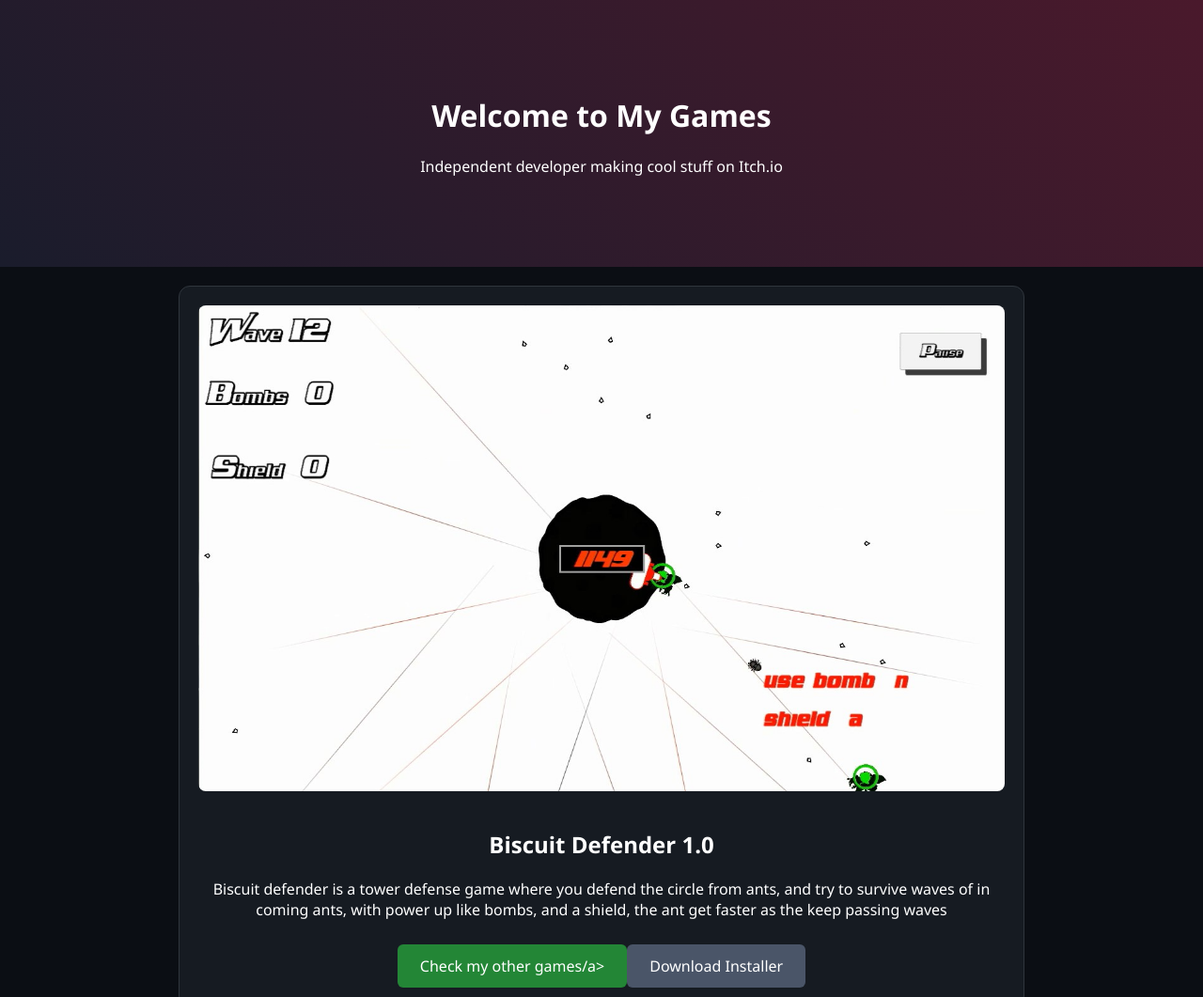
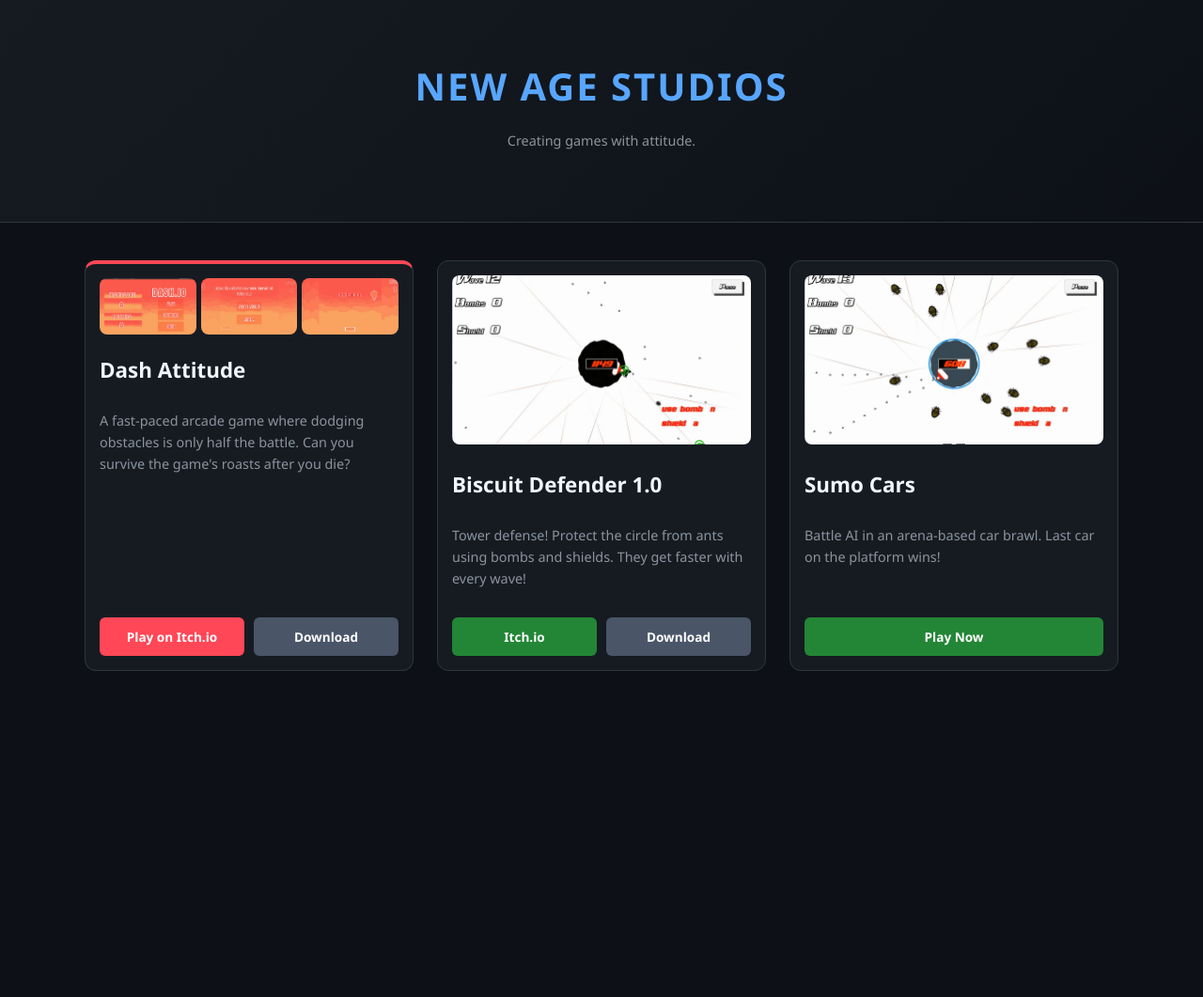
Before and after one commit to dart256/dart256.github.io, a plain HTML site: page index.html in a window 1280 px wide. Shown: the top 1061 px of the page at 94% size. After the commit the page ends 800 px from the top, so only its background shows below. Drawn offline with Linux system fonts and the light colour scheme.

Commit message:
Update index.html

```diff
--- a/index.html
+++ b/index.html
@@ -1,50 +1,145 @@
 <!DOCTYPE html>
-<html>
+<html lang="en">
 <head>
+    <meta charset="UTF-8">
+    <meta name="viewport" content="width=device-width, initial-scale=1.0">
     <title>New Age Studios</title>
-    <meta name="viewport" content="width=device-width, initial-scale=1">
     <style>
-        body { background: #0b0e14; color: white; font-family: 'Segoe UI', sans-serif; margin: 0; text-align: center; }
-        header { padding: 80px 20px; background: linear-gradient(45deg, #1a1c2c, #4a192c); }
-        .container { max-width: 900px; margin: auto; padding: 20px; }
+        /* Modern Gaming Theme */
+        body {
+            background: #0d1117;
+            color: #c9d1d9;
+            font-family: 'Segoe UI', Roboto, Helvetica, Arial, sans-serif;
+            margin: 0;
+            line-height: 1.6;
+        }
+
+        header {
+            padding: 60px 20px;
+            background: linear-gradient(135deg, #161b22 0%, #0d1117 100%);
+            border-bottom: 1px solid #30363d;
+            text-align: center;
+        }
+
+        header h1 {
+            margin: 0;
+            font-size: 2.5rem;
+            color: #58a6ff;
+            text-transform: uppercase;
+            letter-spacing: 2px;
+        }
+
+        /* The Grid Layout - Makes images smaller and side-by-side */
+        .container {
+            max-width: 1100px;
+            margin: auto;
+            padding: 40px 20px;
+            display: grid;
+            grid-template-columns: repeat(auto-fit, minmax(300px, 1fr));
+            gap: 25px; /* Space between cards */
+        }
+
         .game-card {
             background: #161b22;
             border: 1px solid #30363d;
             border-radius: 12px;
-            padding: 20px;
-            margin-bottom: 30px;
-            transition: 0.3s;
+            padding: 15px;
+            display: flex;
+            flex-direction: column;
+            transition: all 0.3s ease;
+            position: relative;
+            overflow: hidden;
         }
-        .game-card:hover { border-color: #58a6ff; transform: scale(1.02); }
+
+        .game-card:hover {
+            border-color: #58a6ff;
+            transform: translateY(-5px);
+            box-shadow: 0 10px 20px rgba(0,0,0,0.5);
+        }
+
+        /* Styling the images to be uniform */
+        .game-card img {
+            width: 100%;
+            height: 180px;
+            object-fit: cover; /* Crops image to fit perfectly */
+            border-radius: 8px;
+            margin-bottom: 15px;
+        }
+
+        /* Screenshot Gallery for Dash Attitude */
+        .gallery {
+            display: grid;
+            grid-template-columns: 1fr 1fr 1fr;
+            gap: 5px;
+            margin-bottom: 10px;
+        }
+        .gallery img { height: 60px; margin-bottom: 0; }
+
+        h2 { margin: 10px 0; font-size: 1.4rem; color: #f0f6fc; }
+        p { font-size: 0.9rem; color: #8b949e; flex-grow: 1; }
+
+        .btn-group { display: flex; flex-wrap: wrap; gap: 10px; margin-top: 15px; }
+
         .btn {
-            background: #238636; color: white; padding: 12px 24px;
-            text-decoration: none; border-radius: 6px; display: inline-block; margin-top: 10px;
+            flex: 1;
+            background: #238636;
+            color: white;
+            padding: 10px 12px;
+            text-align: center;
+            text-decoration: none;
+            border-radius: 6px;
+            font-size: 0.85rem;
+            font-weight: bold;
+            transition: 0.2s;
         }
-        img { max-width: 100%; border-radius: 8px; }
+        .btn:hover { opacity: 0.8; }
+        .btn-alt { background: #4a5568; }
+        .btn-dash { background: #ff4757; }
+
     </style>
 </head>
 <body>
 
 <header>
-    <h1>Welcome to My Games</h1>
-    <p>Independent developer making cool stuff on Itch.io</p>
+    <h1>New Age Studios</h1>
+    <p>Creating games with attitude.</p>
 </header>
+
 <div class="container">
-    <div class="game-card">
-        <img src="images/screenshots.jpg" alt="Biscuit Defender" style="width:100%; border-radius: 8px; margin-bottom: 15px;">
 
-        <h2>Biscuit Defender 1.0</h2>
-        <p>Biscuit defender is a tower defense game where you defend the circle from ants, and try to survive waves of in coming ants, with power up like bombs, and a shield, the ant get faster as the keep passing waves</p>
-
-        <a href="https://mj2games.itch.io" class="btn">Check my other games/a>
-
-        <a href=https://drive.google.com/file/d/1UKwdbJOGlpD6YlKUoH0dog6OjAPyzt1-/view?usp=drive_link class="btn" style="background: #4a5568;">Download Installer</a>
+    <div class="game-card" style="border-top: 4px solid #ff4757;">
+        <div class="gallery">
+            <img src="images/Image1.jpg" alt="Dash 1">
+            <img src="images/Image2.jpg" alt="Dash 2">
+            <img src="images/Image3.jpg" alt="Dash 3">
+        </div>
+        <h2>Dash Attitude</h2>
+        <p>A fast-paced arcade game where dodging obstacles is only half the battle. Can you survive the game's roasts after you die?</p>
+        <div class="btn-group">
+            <a href="https://mj2games.itch.io" class="btn btn-dash">Play on Itch.io</a>
+              <a href="https://drive.google.com/file/d/1-23sX7NAdmBGciQVaCypBRpCDaOB4HLK/view?usp=drive_link" class="btn btn-alt">Download</a>
+        </div>
     </div>
 
     <div class="game-card">
-        <img src="images/Scrrenshot1.jpg" alt="Game Screenshot" style="width:100%; border-radius: 8px; margin-bottom: 15px;">
+        <img src="images/screenshots.jpg" alt="Biscuit Defender">
+        <h2>Biscuit Defender 1.0</h2>
+        <p>Tower defense! Protect the circle from ants using bombs and shields. They get faster with every wave!</p>
+        <div class="btn-group">
+            <a href="https://mj2games.itch.io" class="btn">Itch.io</a>
+            <a href="https://drive.google.com/file/d/1UKwdbJOGlpD6YlKUoH0dog6OjAPyzt1-/view?usp=drive_link" class="btn btn-alt">Download</a>
+        </div>
+    </div>
 
+    <div class="game-card">
+        <img src="images/Scrrenshot1.jpg" alt="Sumo Cars">
+        <h2>Sumo Cars</h2>
+        <p>Battle AI in an arena-based car brawl. Last car on the platform wins!</p>
+        <div class="btn-group">
+            <a href="https://mj2games.itch.io" class="btn">Play Now</a>
+        </div>
     </div>
+
 </div>
 
 </body>
```
